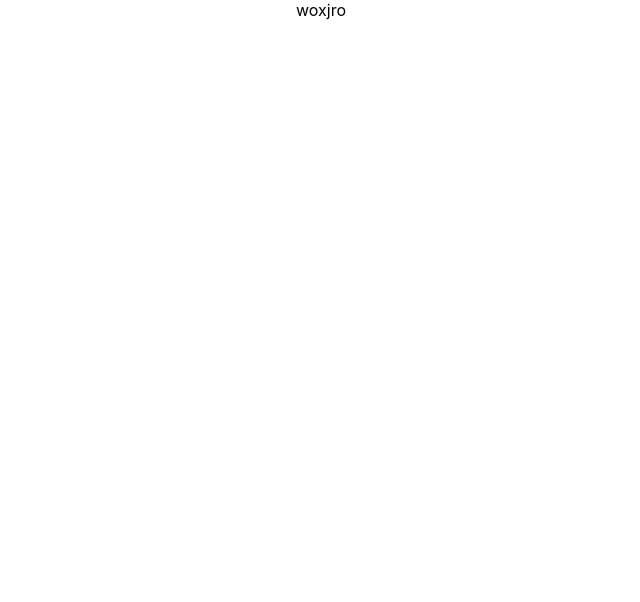
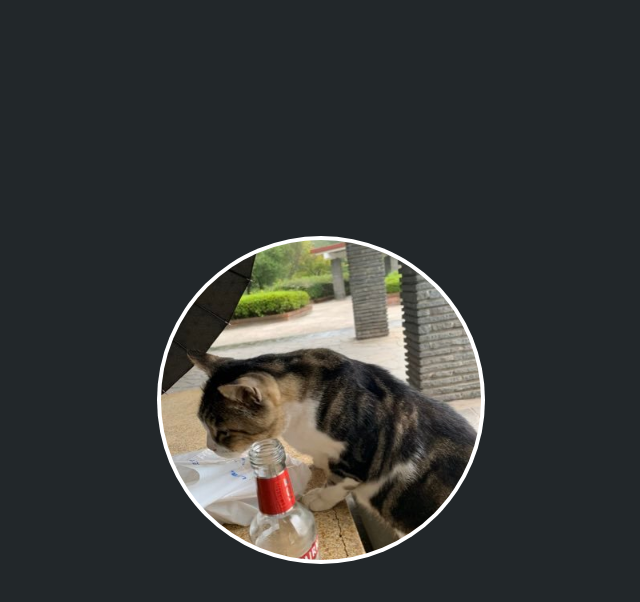
Before and after one commit to woxjro/woxjro.github.io, a React (Create React App) app: page / in a window 1280 px wide. Shown: the top 602 px of the page, without its empty margins (319-959 px from the left). Built offline with nearby package versions, Linux system fonts and the light colour scheme.

Commit message:
icon 作成

```diff
--- a/src/App.css
+++ b/src/App.css
@@ -1,3 +1,25 @@
 .App {
-  text-align: center;
+   text-align: center;
+   height: 100vh;
+   width: 100vw;
+   background-color: #22272a;
+   display: flex;
+   justify-content: center;
+   align-items: center;
 }
+
+.icon .container {
+   display: flex;
+   justify-content: center;
+   align-items: center;
+   border-radius: 50%;
+   background-color: white;
+   width: calc(100vw / 4 + 0.7vw);
+   height: calc(100vw / 4 + 0.7vw);
+}
+
+.icon .img {
+   border-radius: 50%;
+   width: calc(100vw / 4);
+   height: calc(100vw / 4);
+}
--- a/src/App.js
+++ b/src/App.js
@@ -1,13 +1,12 @@
 import React from "react";
-import logo from "./logo.svg";
 import "./App.css";
-
+import Icon from "./components/icon";
 function App() {
-  return (
-    <div className="App">
-      <div>woxjro</div>
-    </div>
-  );
+   return (
+      <div className="App">
+         <Icon />
+      </div>
+   );
 }
 
 export default App;
--- /dev/null
+++ b/src/components/icon.js
@@ -0,0 +1,11 @@
+import React from "react";
+import Img from "../images/cat.jpg";
+export default function Icon() {
+   return (
+      <div className="icon">
+         <div className="icon container">
+            <img className="icon img" src={Img} alt="icon" />
+         </div>
+      </div>
+   );
+}
```
Also changed, not shown: src/images/cat.jpg (added).
